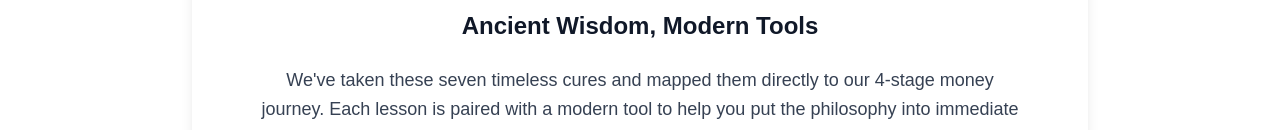
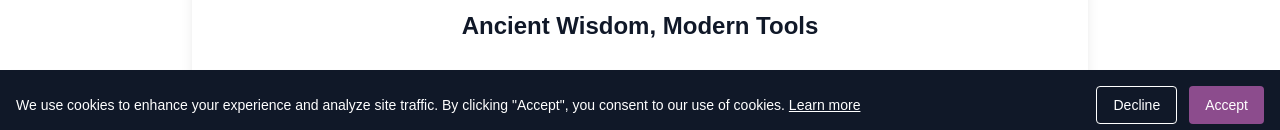
Before and after one commit to neilmillard/tools-budget, a Next.js app: page /babylon in a window 1280 px wide. Shown: the part 660-790 px from the top of the page. Built offline with nearby package versions, Linux system fonts and the light colour scheme; no server answers.

Commit message:
Integrate cookie consent banner, implement Google Tag Manager with consent handling, and update dependencies to Next.js 16.1.5.

```diff
--- a/package.json
+++ b/package.json
@@ -17,8 +17,7 @@
     "lucide-react": "^0.526.0",
     "@mantine/hooks": "^8.3.1",
     "markdown-to-jsx": "^7.7.10",
-    "next": "16.1.1",
-    "@next/third-parties": "^16.1.6",
+    "next": "16.1.5",
     "react-chartjs-2": "^5.3.1",
     "react-dom": "^19.2.3",
     "tailwind-merge": "^3.3.1",
--- a/src/app/layout.tsx
+++ b/src/app/layout.tsx
@@ -2,10 +2,12 @@ import type { Metadata, Viewport } from "next";
 import { Geist, Geist_Mono } from "next/font/google";
 import "./globals.css";
 import React from "react";
-import { GoogleTagManager } from "@next/third-parties/google"
+import {GoogleTagManager} from "@/components/GoogleTagManager";
+import CookieBanner from "@/components/CookieConsentBanner";
 import {NavBar} from "@/app/components/NavBar";
 import {Footer} from "@/app/components/Footer";
 import Adsense from "@/app/components/Adsense";
+import Head from "next/head";
 
 const geistSans = Geist({
   variable: "--font-geist-sans",
@@ -71,9 +73,9 @@ export default function RootLayout({
 }>) {
   return (
     <html lang="en">
-    <head>
+    <Head>
       <Adsense />
-    </head>
+    </Head>
     <body
         className={`${geistSans.variable} ${geistMono.variable} antialiased`}
     >
@@ -82,6 +84,7 @@ export default function RootLayout({
     {children}
     <Footer/>
     <GoogleTagManager gtmId={process.env.NEXT_PUBLIC_GTM_ID!} />
+    <CookieBanner />
     </body>
     </html>
   );
--- /dev/null
+++ b/src/components/CookieConsentBanner.tsx
@@ -0,0 +1,61 @@
+'use client';
+
+import { useState, useEffect } from 'react';
+import Link from 'next/link';
+
+export default function CookieBanner() {
+  const [showBanner, setShowBanner] = useState(false);
+
+  useEffect(() => {
+    // Check if consent has already been given
+    const consent = localStorage.getItem('tac_consent');
+    if (!consent) {
+      setShowBanner(true);
+    }
+  }, []);
+
+  const handleAccept = () => {
+    localStorage.setItem('tac_consent', 'granted');
+    window.dispatchEvent(new Event('consentUpdated'));
+    setShowBanner(false);
+  };
+
+  const handleDecline = () => {
+    localStorage.setItem('tac_consent', 'denied');
+    setShowBanner(false);
+  };
+
+  if (!showBanner) {
+    return null;
+  }
+
+  return (
+    <div className="fixed bottom-0 left-0 right-0 bg-gray-900 text-white p-4 shadow-lg z-50">
+      <div className="max-w-7xl mx-auto flex flex-col sm:flex-row items-center justify-between gap-4">
+        <div className="flex-1">
+          <p className="text-sm">
+            We use cookies to enhance your experience and analyze site traffic.
+            By clicking &quot;Accept&quot;, you consent to our use of cookies.{' '}
+            <Link href="/privacy" className="underline hover:text-gray-300">
+              Learn more
+            </Link>
+          </p>
+        </div>
+        <div className="flex gap-3 flex-shrink-0">
+          <button
+            onClick={handleDecline}
+            className="px-4 py-2 text-sm border border-white rounded hover:bg-gray-800 transition"
+          >
+            Decline
+          </button>
+          <button
+            onClick={handleAccept}
+            className="px-4 py-2 text-sm bg-[#8C4C8D] rounded hover:bg-[#7a3c7b] transition"
+          >
+            Accept
+          </button>
+        </div>
+      </div>
+    </div>
+  );
+}
--- /dev/null
+++ b/src/components/GoogleTagManager.tsx
@@ -0,0 +1,92 @@
+'use client';
+
+import Script from "next/script";
+import {useEffect, useState} from "react";
+
+type DataLayerArray = GTMEvent[];
+
+declare global {
+  interface Window {
+    dataLayer?: DataLayerArray;
+    [key: string]: DataLayerArray | undefined;
+  }
+}
+
+export type GTMParams = {
+  gtmId: string;
+};
+
+export function GoogleTagManager(props: GTMParams) {
+  const [consent, setConsent] = useState<string | null>(null);
+  const { gtmId } = props;
+
+  // Set the consent value from localStorage after the client loads
+  // Assuming the answer is stored in localStorage called cookie
+  useEffect(() => {
+    setConsent(localStorage.getItem('tac_consent') === "granted" ? 'granted' : 'denied');
+  }, [gtmId]);
+
+  useEffect(() => {
+    const handleConsentUpdated = () => {
+      setConsent(localStorage.getItem('tac_consent') === "granted" ? 'granted' : 'denied');
+    };
+    window.addEventListener('consentUpdated', handleConsentUpdated);
+    return () => {
+      window.removeEventListener('consentUpdated', handleConsentUpdated);
+    };
+  }, []);
+
+  // Initialise gtag with consent value
+  useEffect(() => {
+    if (consent === null) return;
+    console.log("consent", consent);
+
+    window.dataLayer = window.dataLayer || [];
+
+    function gtag(
+      command: 'js' | 'config' | 'consent',
+      ...args: [Date] | [string, object] | ['default', object]
+    ): void {
+      window.dataLayer!.push([command, ...args] as unknown as GTMEvent);
+    }
+    gtag('consent', 'update', {
+      'ad_storage': consent,
+      'ad_user_data': consent,
+      'ad_personalization': consent,
+      'analytics_storage': consent
+    })
+  }, [consent, gtmId]);
+
+  const gtmScriptUrl = 'https://www.googletagmanager.com/gtag/js';
+  const gtmScript = `${gtmScriptUrl}?id=${gtmId}`
+
+  return (
+    <>
+      <Script strategy="afterInteractive" src={gtmScript}/>
+      <Script id="gtm-script" strategy="afterInteractive">
+        {`
+          window.dataLayer = window.dataLayer || [];
+          function gtag() {window.dataLayer.push(arguments);}
+          gtag('js', new Date());
+          gtag('consent', 'default', {})
+          gtag('config', '${gtmId}');
+          `}
+      </Script>
+    </>
+  )
+}
+
+interface GTMEvent {
+  event: string;
+  [key: string]: string | number | boolean | undefined;
+}
+
+export const sendGTMEvent = (data: GTMEvent) => {
+  // special case if we are sending events before GTM init and we have custom dataLayerName
+  const dataLayer: string = 'dataLayer';
+  // define dataLayer so we can still queue up events before GTM init
+  if (!window[dataLayer]) {
+    window[dataLayer] = [];
+  }
+  window[dataLayer].push(data);
+};
```
Also changed, not shown: 1 other file (tests, documents, lock files or other folders).
